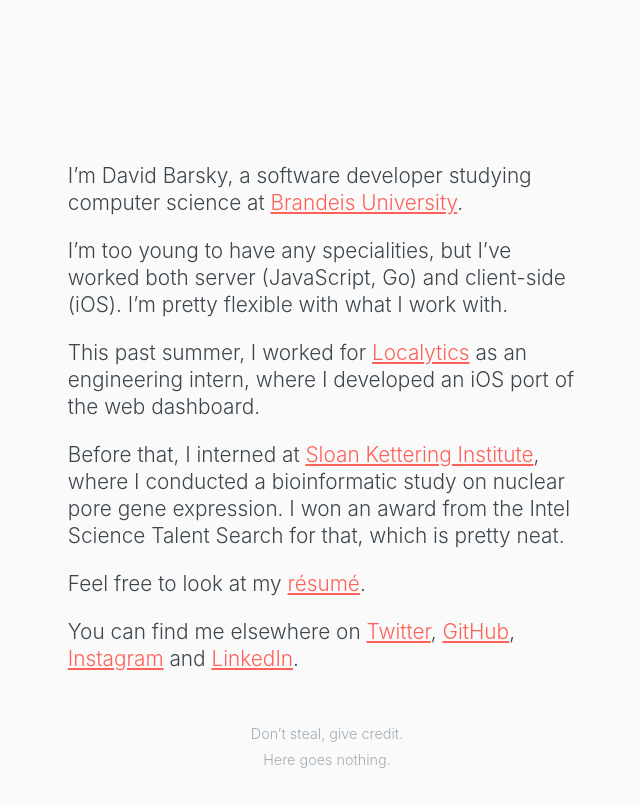
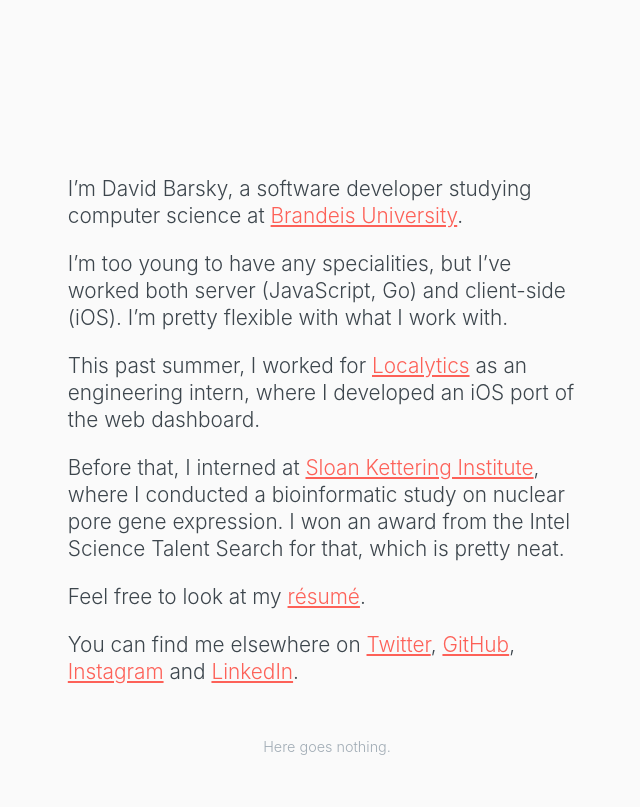
Before and after one commit to davidbarsky/davidbarsky.github.io, a Jekyll site: the page built from index.html, in a window 1280 px wide. Shown: the top 807 px of the page, without its empty margins (313-953 px from the left). Built offline with Jekyll 4.4.1, drawn with Linux system fonts in a browser that asks for light colours.

Commit message:
fixed footer

```diff
--- a/index.html
+++ b/index.html
@@ -17,6 +17,5 @@
 </article>
 
 <footer>
-  <p>Don’t steal, give credit.</p>
   <p>Here goes nothing.</p>
 </footer>
```
